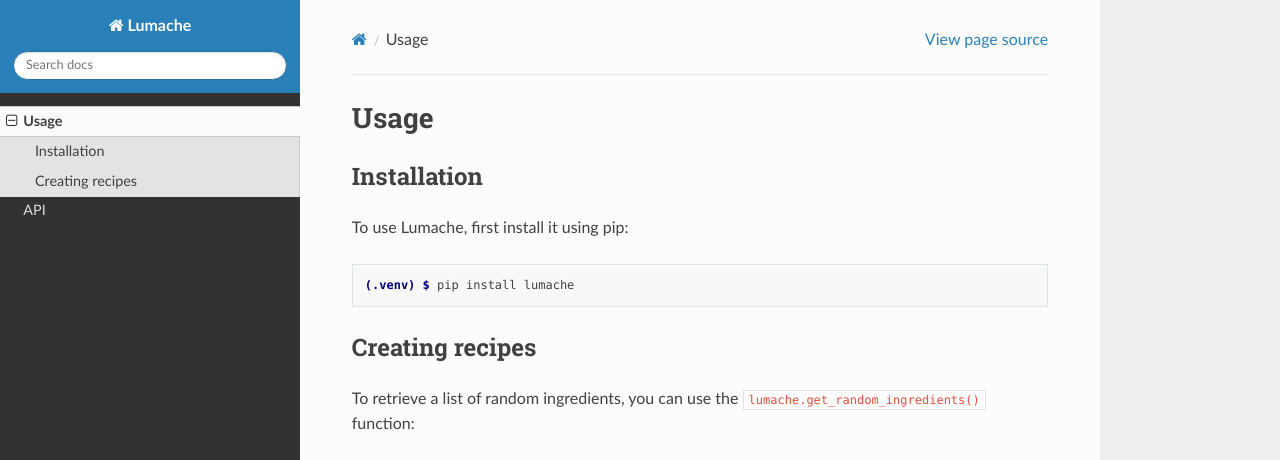
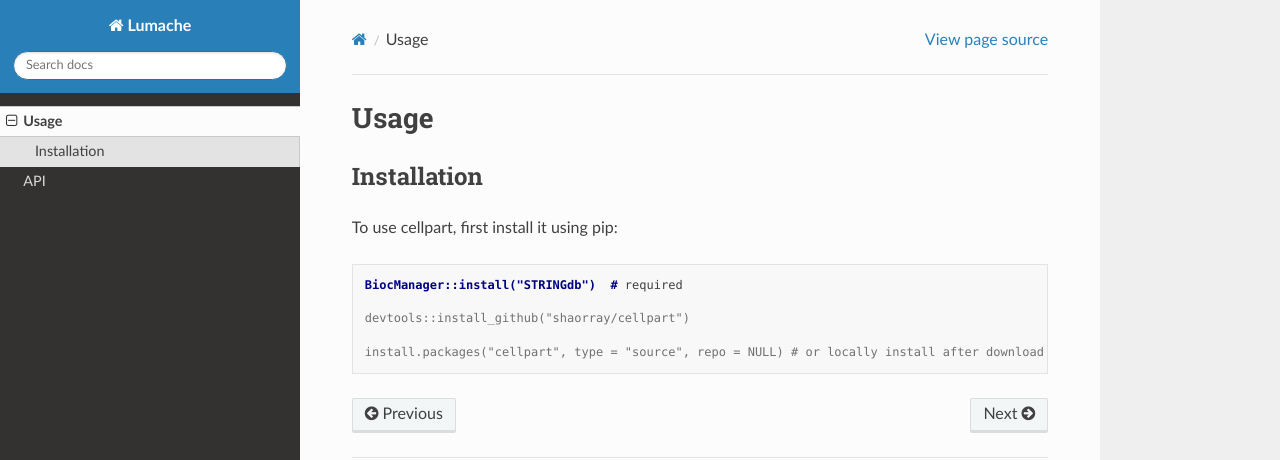
Before and after one commit to shaorray/cellpart_doc, a Sphinx documentation site: the page built from docs/source/usage.rst, in a window 1280 px wide and 1095 px high. Shown: the top 460 px of the window. Built offline with Sphinx 7.4.7 and the Read the Docs theme 3.1.0, drawn with Linux system fonts in a browser that asks for light colours; some of the changed text lies outside the part shown; grey boxes are pictures that could not be loaded.

Commit message:
Update usage.rst

```diff
--- a/docs/source/usage.rst
+++ b/docs/source/usage.rst
@@ -6,28 +6,12 @@ Usage
 Installation
 ------------
 
-To use Lumache, first install it using pip:
+To use cellpart, first install it using pip:
 
 .. code-block:: console
 
-   (.venv) $ pip install lumache
+   BiocManager::install("STRINGdb")  # required
 
-Creating recipes
-----------------
+   devtools::install_github("shaorray/cellpart")
 
-To retrieve a list of random ingredients,
-you can use the ``lumache.get_random_ingredients()`` function:
-
-.. autofunction:: lumache.get_random_ingredients
-
-The ``kind`` parameter should be either ``"meat"``, ``"fish"``,
-or ``"veggies"``. Otherwise, :py:func:`lumache.get_random_ingredients`
-will raise an exception.
-
-.. autoexception:: lumache.InvalidKindError
-
-For example:
-
->>> import lumache
->>> lumache.get_random_ingredients()
-['shells', 'gorgonzola', 'parsley']
+   install.packages("cellpart", type = "source", repo = NULL) # or locally install after download
```
